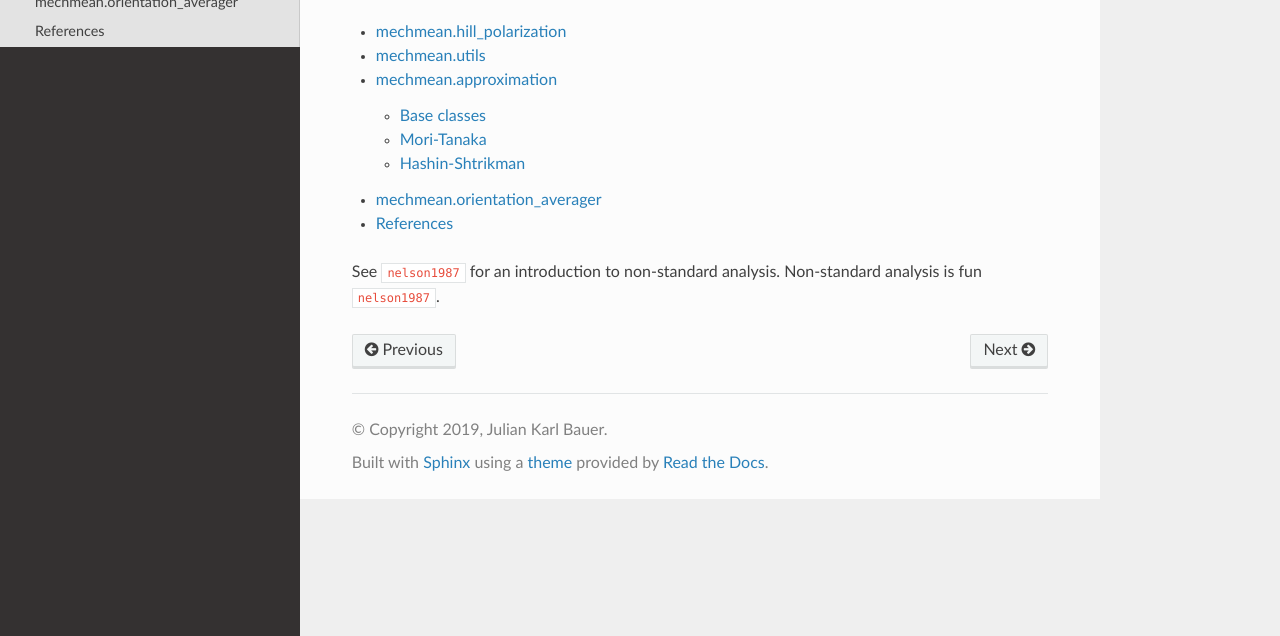
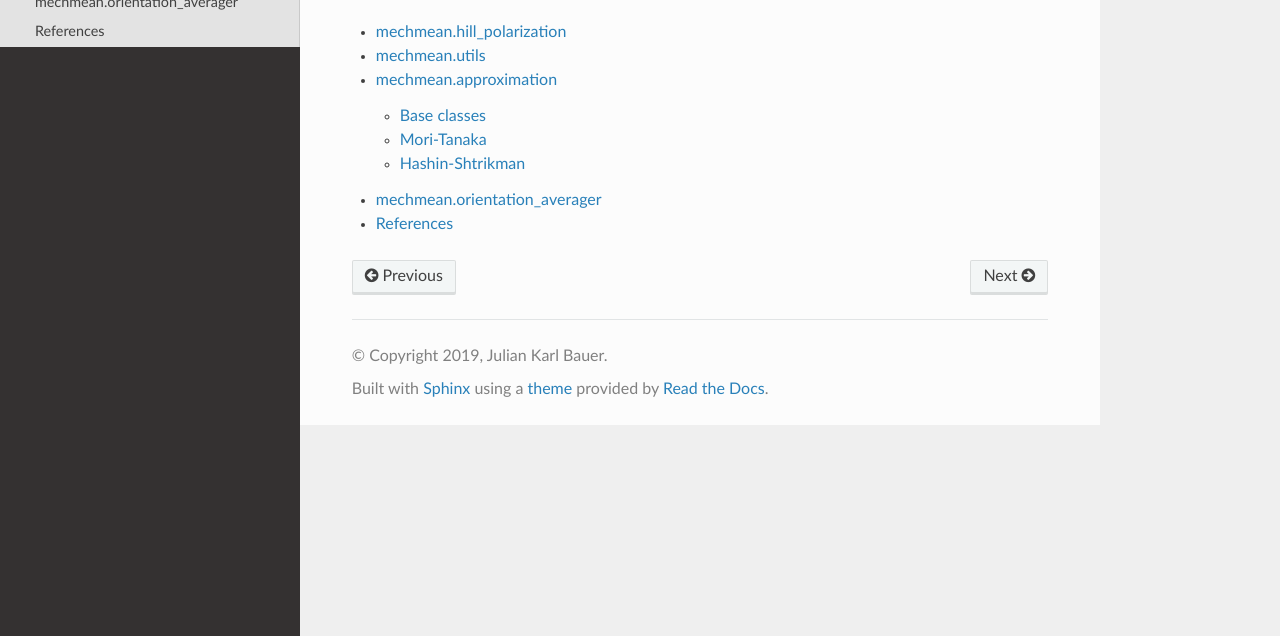
Before and after one commit to JulianKarlBauer/mechmean, a Sphinx documentation site: the page built from docs/source/index.rst, in a window 1280 px wide, cut to the strip 264-900 px from the top of the page. Built offline with Sphinx 7.4.7 and the Read the Docs theme 2.0.0, drawn with Linux system fonts in a browser that asks for light colours; cross-references to code outside the pages are shown as plain code.

Commit message:
Do not use bibtex right now

```diff
--- a/docs/source/index.rst
+++ b/docs/source/index.rst
@@ -13,5 +13,5 @@ mechmean
     references
 
 
-See :cite:t:`nelson1987` for an introduction to non-standard analysis.
-Non-standard analysis is fun :cite:p:`nelson1987`.
+.. See :cite:t:`nelson1987` for an introduction to non-standard analysis.
+.. Non-standard analysis is fun :cite:p:`nelson1987`.
--- a/docs/source/references.rst
+++ b/docs/source/references.rst
@@ -18,5 +18,5 @@ References
     KIT Scientific Publishing.
 
 
-.. bibliography::
-   :style: authoryear
+.. .. bibliography::
+..    :style: authoryear
```
